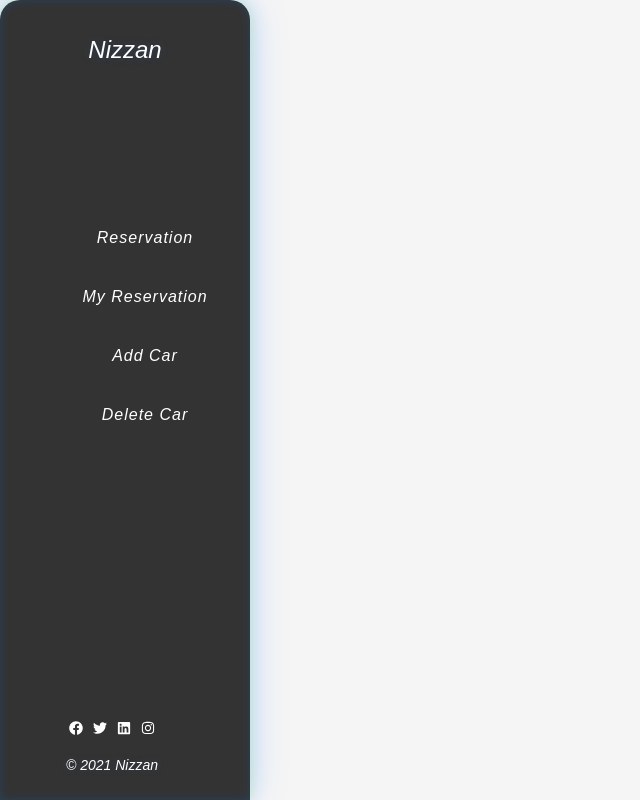
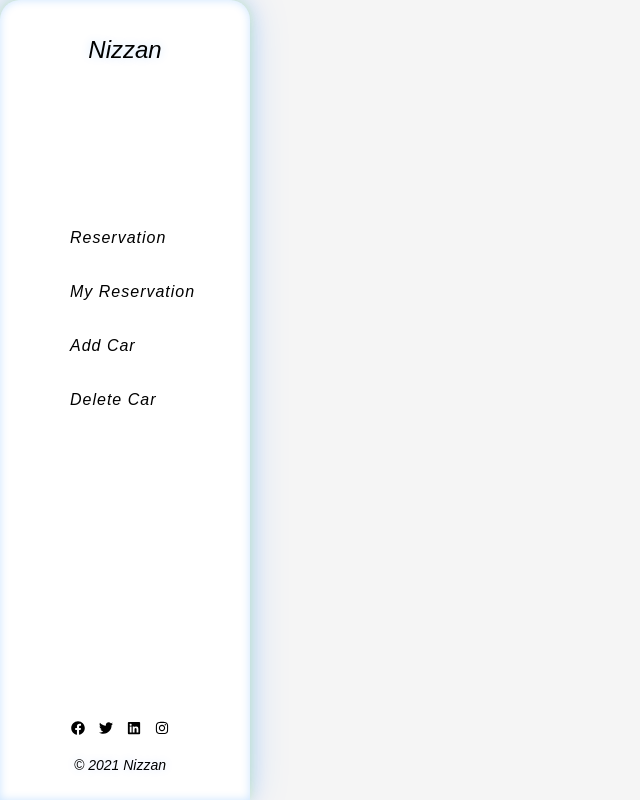
Before and after one commit to deniodev/Car-Hub, a React (Vite) app: page / in a window 1280 px wide. Shown: the whole page, without its empty margins (0-640 px from the left). Built offline with nearby package versions, Linux system fonts and the light colour scheme.

Commit message:
Update App.css

```diff
--- a/src/App.css
+++ b/src/App.css
@@ -7,7 +7,7 @@ body {
 }
 
 nav {
-  background-color: #333;
+  background-color: #fff;
   height: 100%;
   width: 250px;
   position: fixed;
@@ -32,7 +32,7 @@ nav.nav-active {
   display: block;
   font-size: 30px;
   cursor: pointer;
-  color: #fb0a0a;
+  color: #08f;
   padding: 10px;
   position: absolute;
   top: 5px;
@@ -41,7 +41,7 @@ nav.nav-active {
 }
 
 .logo {
-  color: #fff;
+  color: #000;
   font-size: 24px;
   text-decoration: none;
   display: block;
@@ -56,23 +56,21 @@ nav.nav-active {
   list-style-type: none;
   display: flex;
   flex-direction: column;
-  align-items: center;
-  text-align: center;
-  gap: 15px;
+  gap: 10px;
   padding-top: 40%;
   font-style: oblique;
   letter-spacing: 1px;
 }
 
 footer a {
-  color: #fff;
+  color: #000;
   text-decoration: none;
   transition: 0.5s;
-  padding: 5px;
+  padding: 7px;
 }
 
 .nav-lists li a {
-  color: #fff;
+  color: #000;
   text-decoration: none;
   display: block;
   padding: 10px 30px;
@@ -88,7 +86,7 @@ footer a {
 
 .nav-lists li a.active {
   background-color: rgb(0, 255, 0);
-  padding-right: 20px;
+  padding-right: 5.5rem;
 }
 
 footer {
@@ -98,7 +96,7 @@ footer {
   text-align: center;
   align-items: center;
   padding: 10px 4rem;
-  color: #fff;
+  color: #000;
   font-size: 14px;
   font-style: italic;
   text-shadow: 0 0 10px rgba(0, 123, 255, 0.2);
```
